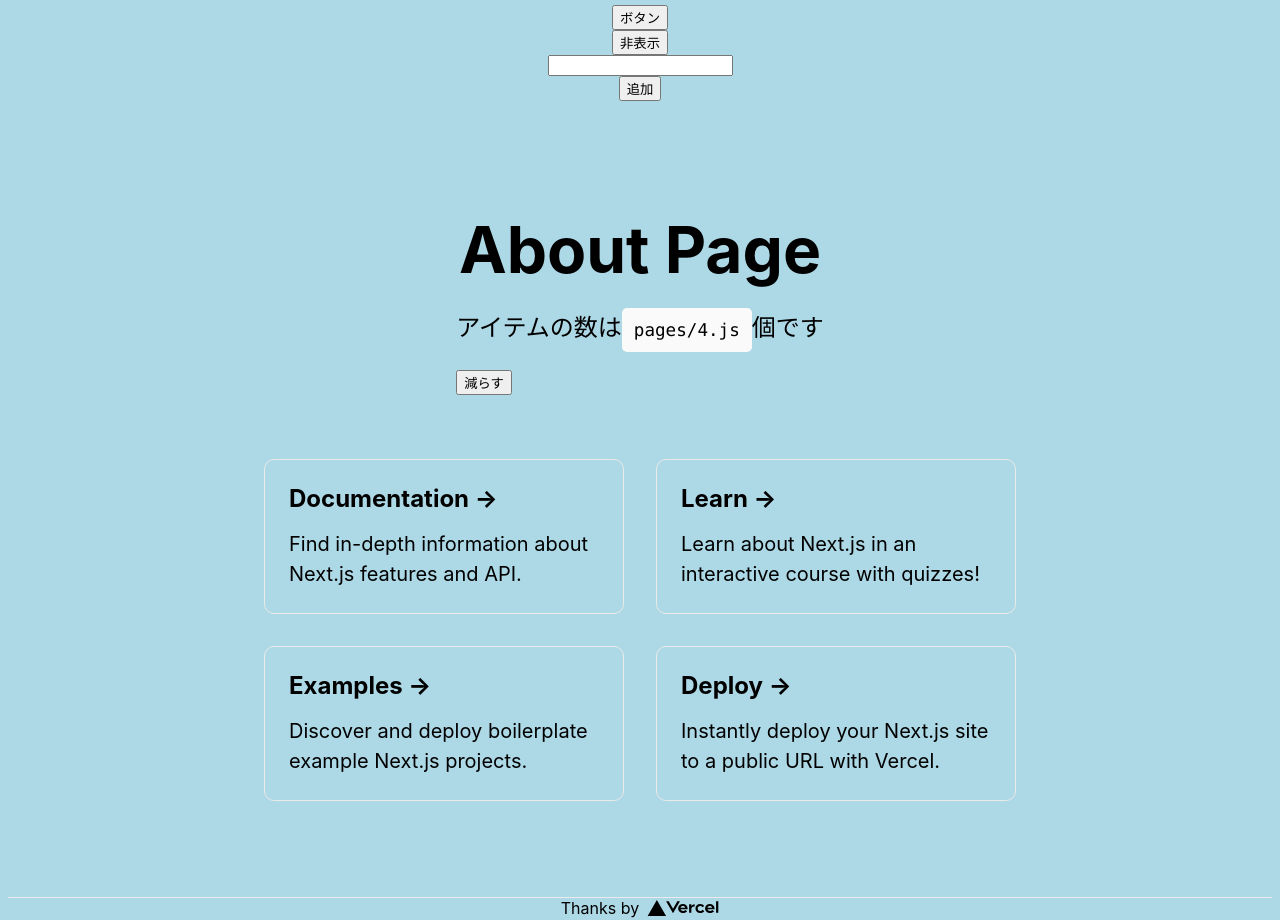
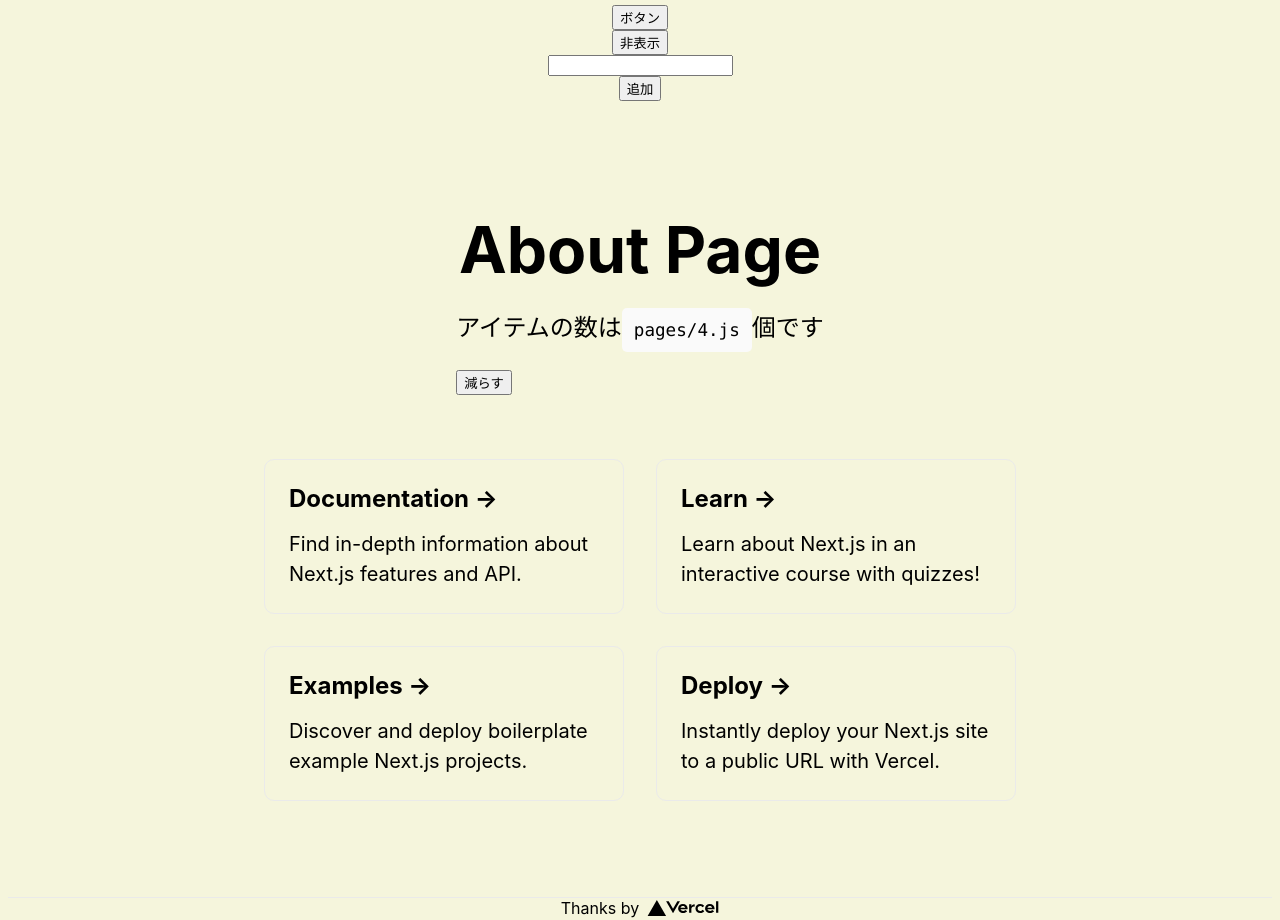
Before and after one commit to tomuyamukun/nextapp, a Next.js app: page /about in a window 1280 px wide. Built offline with nearby package versions, Linux system fonts and the light colour scheme.

Commit message:
✨ useRouterを学んだ

```diff
--- /dev/null
+++ b/src/hooks/useBgColor.tsx
@@ -0,0 +1,20 @@
+import { NextRouter, useRouter } from "next/dist/client/router";
+import React, { useEffect, useMemo } from "react";
+
+export const useBgColor = () => {
+	const router: NextRouter = useRouter();
+
+	const bgColor = useMemo(() => {
+		return router.pathname === "/" ? "lightblue" : "beige";
+	}, [router.pathname]);
+
+	useEffect(() => {
+		console.log("マウント時");
+		document.body.style.backgroundColor = bgColor;
+
+		return () => {
+			console.log("アンマウント時");
+			document.body.style.backgroundColor = "";
+		};
+	}, [bgColor]);
+};
--- a/src/hooks/useBgLightBlue.tsx
+++ /dev/null
@@ -1,13 +0,0 @@
-import React, { useEffect } from "react";
-
-export const useBgLightBlue = () => {
-	useEffect(() => {
-		console.log("マウント時");
-		document.body.style.backgroundColor = "lightblue";
-
-		return () => {
-			console.log("アンマウント時");
-			document.body.style.backgroundColor = "";
-		};
-	}, []);
-};
--- a/src/pages/_app.tsx
+++ b/src/pages/_app.tsx
@@ -3,12 +3,12 @@ import { AppProps } from "next/app";
 import Head from "next/head";
 import { useCounter } from "src/hooks/useCounter";
 import { useInputArray } from "src/hooks/useInputArray";
-import { useBgLightBlue } from "src/hooks/useBgLightBlue";
+import { useBgColor } from "src/hooks/useBgColor";
 
 function MyApp({ Component, pageProps }: AppProps) {
 	const counter = useCounter();
 	const inputArray = useInputArray();
-	useBgLightBlue();
+	useBgColor();
 
 	return (
 		<>
```
